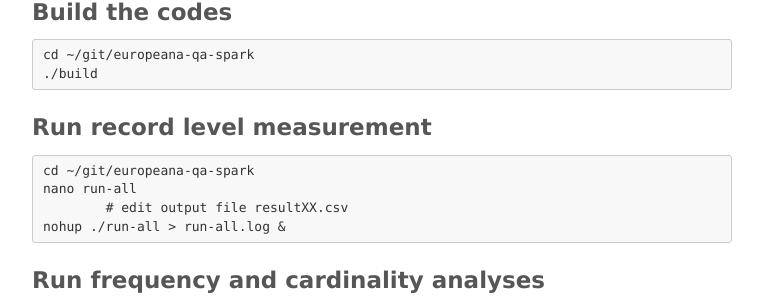
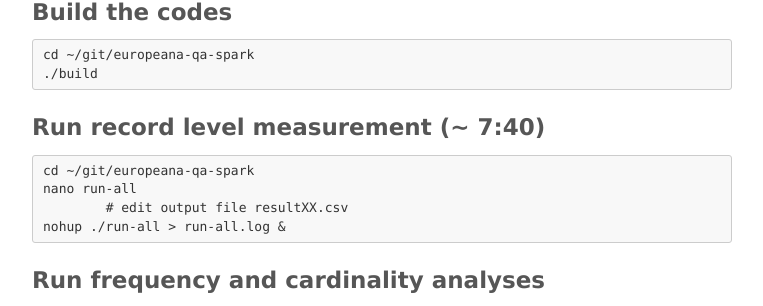
Before and after one commit to pkiraly/pkiraly.github.io, a Jekyll site: the page built from cheatsheet.md, in a window 1280 px wide and 900 px high, scrolled down 1311 px. Shown: the part 146-452 px from the top of the window, without its empty margins (258-1021 px from the left). Built offline with Jekyll 4.4.1, drawn with Linux system fonts in a browser that asks for light colours; nearby versions of some CDN libraries; some web fonts are replaced; comment, search, counter and statistics services are not loaded.

Commit message:
Update cheatsheet.md

````diff
--- a/cheatsheet.md
+++ b/cheatsheet.md
@@ -26,7 +26,7 @@ cd ~/git/europeana-qa-spark
 ./build
 ```
 
-## Run record level measurement
+## Run record level measurement (~ 7:40)
 
 ```
 cd ~/git/europeana-qa-spark
````
